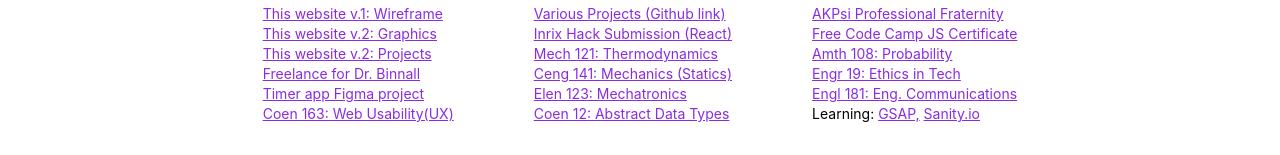
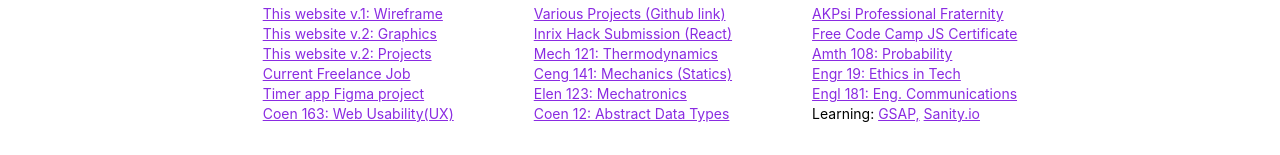
Before and after one commit to danielmccannsayles/Personal-website-version-2, a React (Create React App) app: page / in a window 1280 px wide. Shown: the part 537-692 px from the top of the page. Built offline with nearby package versions, Linux system fonts and the light colour scheme.

Commit message:
simple changes

```diff
--- a/src/Sections/Homepage.js
+++ b/src/Sections/Homepage.js
@@ -310,7 +310,7 @@
                 <li><a target="_blank" href="https://www.figma.com/file/7GH6pfk1eta5mPU1VMaPiY/Rough-Draft?node-id=0%3A1">This website v.1: Wireframe</a></li>
                 <li><a target="_blank" href="https://www.figma.com/file/9hWHeBCK5nTLdfsUAQ0jDy/Version-2%3A-Graphics?node-id=0%3A1">This website v.2: Graphics</a></li>
                 <li><a target="_blank" href="https://www.figma.com/file/F9F8Y5P0C5NN1I7sYWPs0S/Version-2-Projects?node-id=0%3A1">This website v.2: Projects</a></li>
-                <li><a target="_blank" href="https://www.figma.com/file/UtHcw20eYlovLgkc3s2rNt/Rough-Drafts?node-id=0%3A1">Freelance for Dr. Binnall</a></li>
+                <li><a target="_blank" href="https://www.figma.com/file/UtHcw20eYlovLgkc3s2rNt/Rough-Drafts?node-id=0%3A1">Current Freelance Job</a></li>
                 <li><a target="_blank" href="https://www.figma.com/file/pMcYJyOjqnLQg74RGUq31P/Wireframe?node-id=0%3A1">Timer app Figma project</a></li>
                 <li><a target="_blank" href="https://www.scu.edu/engineering/academic-programs/department-of-computer-engineering/undergraduate/course-descriptions/">Coen 163: Web Usability(UX)</a></li>
               </ul>
```
